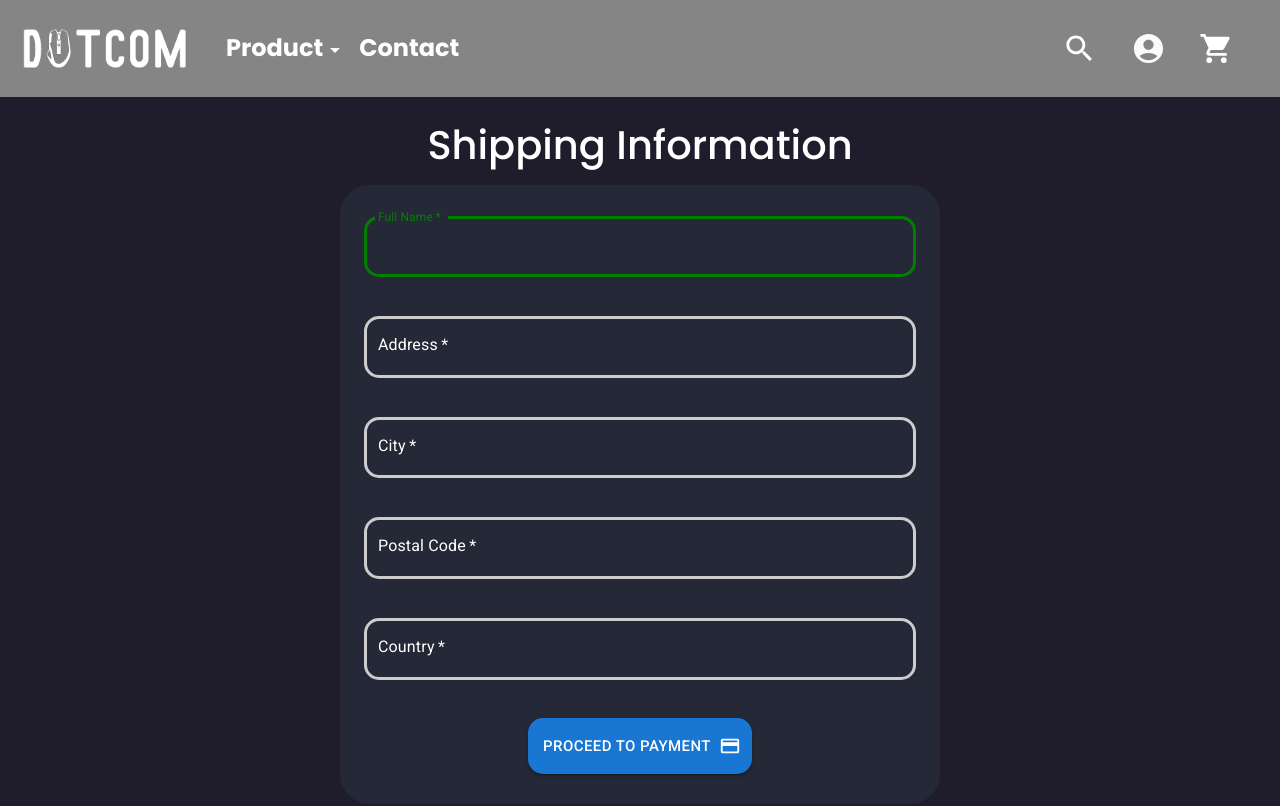
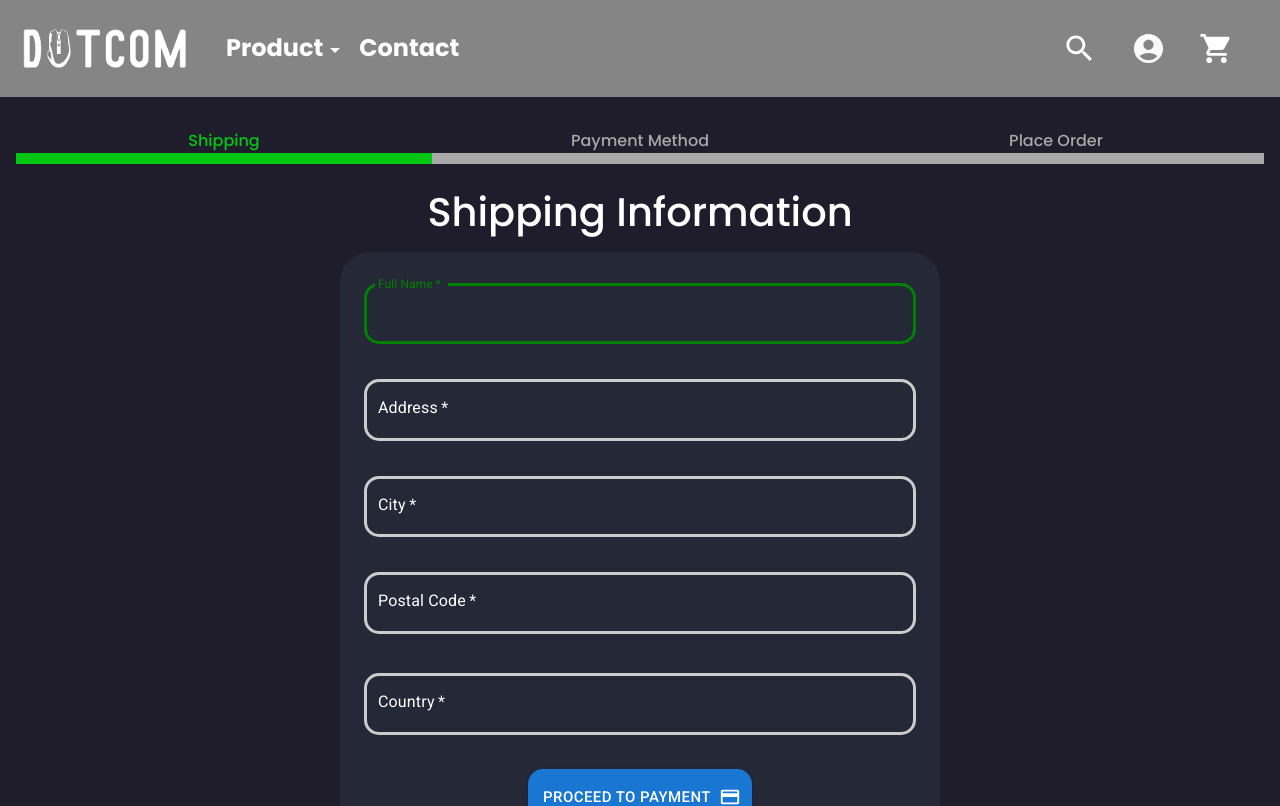
Before and after one commit to jorge-dev/Seng-513-Project, a React (Create React App) app in the folder frontend/: page /shipping in a window 1280 px wide. Shown: the top 806 px of the page. Built offline with nearby package versions, Linux system fonts and the light colour scheme; sample sign-in values are in the browser's storage.

Commit message:
Finished shopping

```diff
--- a/frontend/src/pages/Demo/ShippingInfoPage.jsx
+++ b/frontend/src/pages/Demo/ShippingInfoPage.jsx
@@ -4,6 +4,7 @@ import {Box, Button, Container, TextField} from "@mui/material";
 import {useNavigate} from "react-router-dom";
 import {ContextStore} from "../../ContextStore";
 import {Payment} from "@mui/icons-material";
+import CustomStepper from "../../components/Demo/CustomeStepper";
 
 
 const textFieldStyle = {
@@ -153,6 +154,7 @@ export default function ShippingInfoPage() {
             <Helmet>
                 <title>Shipping Information</title>
             </Helmet>
+            <CustomStepper step1/>
             <h1 className="text-center mt-4">Shipping Information</h1>
 
             <Container component="main" maxWidth="md"
@@ -162,7 +164,7 @@ export default function ShippingInfoPage() {
 
                     <Box component="form" onSubmit={handleSubmit}>
 
-                        <TextField margin="normal" required fullWidth id="fullName"
+                        <TextField margin="dense" required fullWidth id="fullName"
                                    error={errorFullName !== ""}
                                    helperText={errorFullName}
                                    sx={textFieldStyle}
@@ -172,14 +174,14 @@ export default function ShippingInfoPage() {
 
                                    variant="outlined"/>
 
-                        <TextField margin="normal" required fullWidth id="address" label="Address" name="address"
+                        <TextField margin="dense" required fullWidth id="address" label="Address" name="address"
                                    sx={textFieldStyle}
                                    error={errorAddress !== ""}
                                    helperText={errorAddress}
                                    defaultValue={address}
                                    onChange={handleOnChange}
                         />
-                        <TextField margin="normal" required fullWidth id="city" label="City" name="city"
+                        <TextField margin="dense" required fullWidth id="city" label="City" name="city"
                                    sx={textFieldStyle}
                                    error={errorCity !== ""}
                                    helperText={errorCity}
@@ -194,7 +196,7 @@ export default function ShippingInfoPage() {
                                    defaultValue={postalCode}
                                    onChange={handleOnChange}
                         />
-                        <TextField margin="normal" required fullWidth id="country" label="Country" name="country"
+                        <TextField margin="dense" required fullWidth id="country" label="Country" name="country"
                                    sx={textFieldStyle}
                                    error={errorCountry !== ""}
                                    helperText={errorCountry}
```
